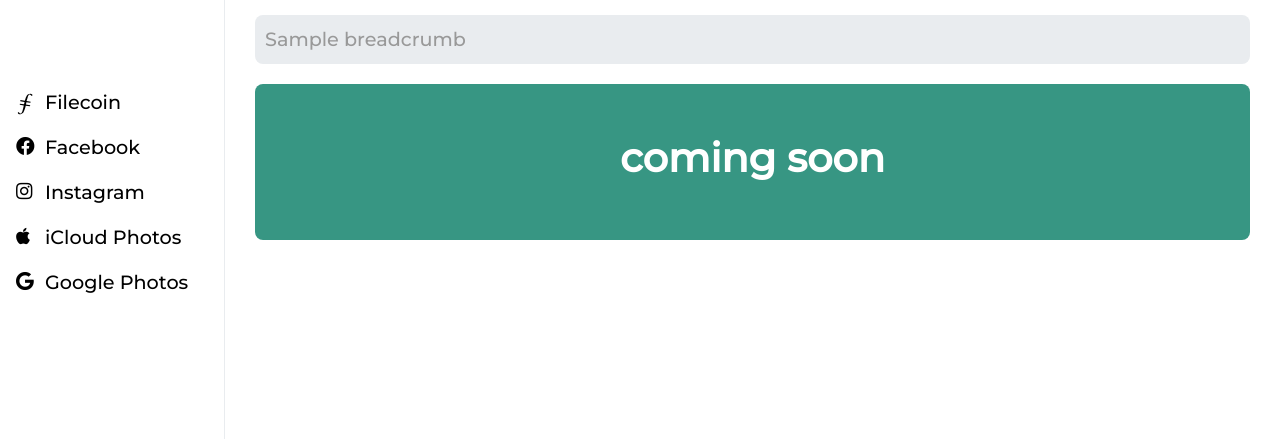
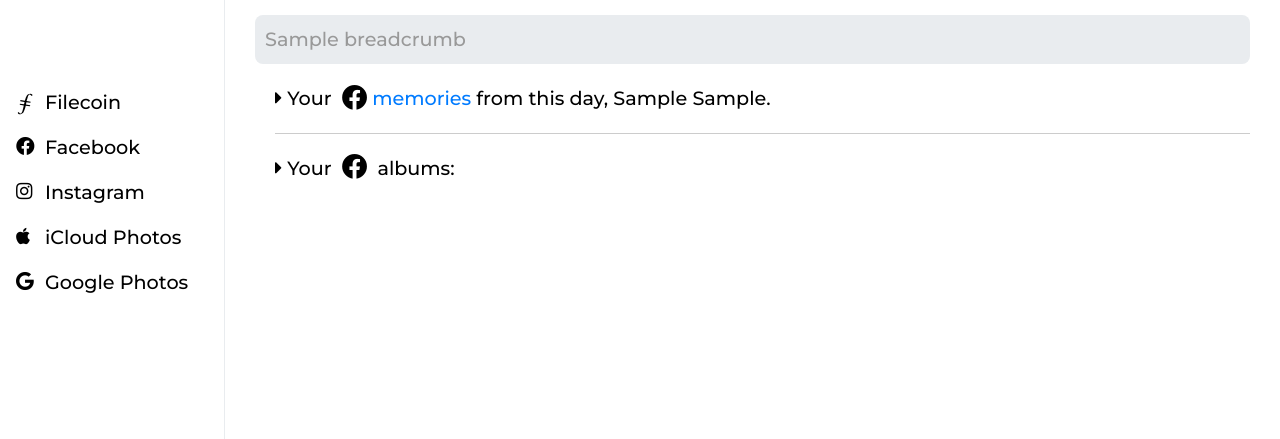
Before and after one commit to deplatformer/prototype, a Flask app: template deplatformr/templates/facebook/facebook-view.html in a window 1280 px wide. Shown: the part 75-514 px from the top of the page. Run offline with Flask 2, Linux system fonts and the light colour scheme; the template is opened without the code that fills it: most values are stand-ins (such as "Sample title", 1, 10 or a date in 2020); some libraries are stand-ins or nearby versions.

Commit message:
stubs for FB view pages

```diff
--- a/deplatformr/templates/facebook/facebook-view.html
+++ b/deplatformr/templates/facebook/facebook-view.html
@@ -2,8 +2,14 @@
 
 {% block content %}
 
-<div class="banner">
-<h1>coming soon</h1>
+<div style="margin-left: 20px;">
+<i class="fa fa-caret-right" style="margin-right: 5px;"></i>Your <i class="fab fa-facebook fa-lg" style="margin: 0 5px;"></i><a href="{{ url_for ('facebook_memories') }}">memories</a> from this day, {{ this_month }} {{ this_day }}.
+
+
+<hr style="margin: 20px 0;"/>
+
+
+<i class="fa fa-caret-right" style="margin-right: 5px;"></i>Your <i class="fab fa-facebook fa-lg" style="margin: 0 5px;"></i> albums:
 </div>
 
 {% endblock %}
```
Also changed, not shown: deplatformr/templates/facebook/facebook-memories.html (added, +9 -0 lines), deplatformr/views/facebook_views.py (+13 -1 lines).
